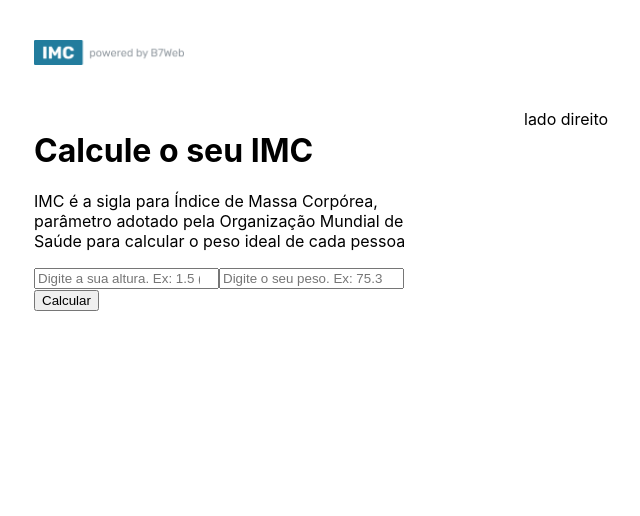
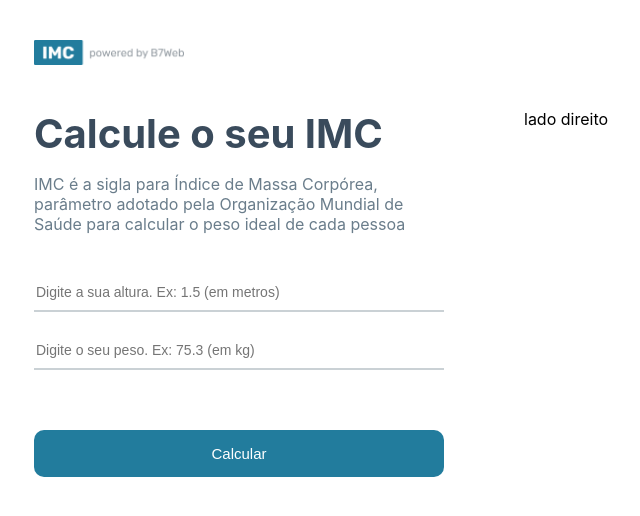
Before and after one commit to cleosilva/react-calculo-imc, a React (Vite) app: page / in a window 1280 px wide. Shown: the top 516 px of the page, without its empty margins (156-796 px from the left). Built offline with nearby package versions, Linux system fonts and the light colour scheme.

Commit message:
Realizando o calculo do IMC e estilizando leftside

```diff
--- a/src/App.module.css
+++ b/src/App.module.css
@@ -22,6 +22,45 @@ body {
     margin-right: 40px;
 }
 
+.container .leftSide h1 {
+    margin: 0;
+    font-size: 40px;
+    color: #3A4B5C;
+}
+
+.container .leftSide p {
+    font-size: 16px;
+    margin-bottom: 40px;
+    color: #6A7D8B
+}
+
+.container .leftSide input {
+    width: 100%;
+    border: 0;
+    border-bottom: 2px solid rgba(150,163, 171, 0.5);
+    padding: 10px 2px;
+    margin-bottom: 20px;
+    font-size: 14px;
+    outline: 0;
+}
+
+.container .leftSide button {
+    background-color: #227C9D;
+    color: #FFF;
+    font-size: 15px;
+    border: 0;
+    border-radius: 10px;
+    padding: 15px 0;
+    width: 100%;
+    cursor: pointer;
+    margin-top: 40px;
+    transition: all ease 0.3s;
+}
+
+.container .leftSide button:hover {
+    opacity: 0.8;
+}
+
 .container .rightSide {
     flex: 1;
     margin-left: 40px;
--- a/src/App.tsx
+++ b/src/App.tsx
@@ -1,6 +1,7 @@
 import { useState } from 'react';
 import styles from './App.module.css';
 import poweredImage from './assets/powered.png';
+import { levels, calculateImc } from './helpers/imc';
 
 const App = () => {
 
```
Also changed, not shown: src/helpers/imc.ts (added, +27 -0 lines).
